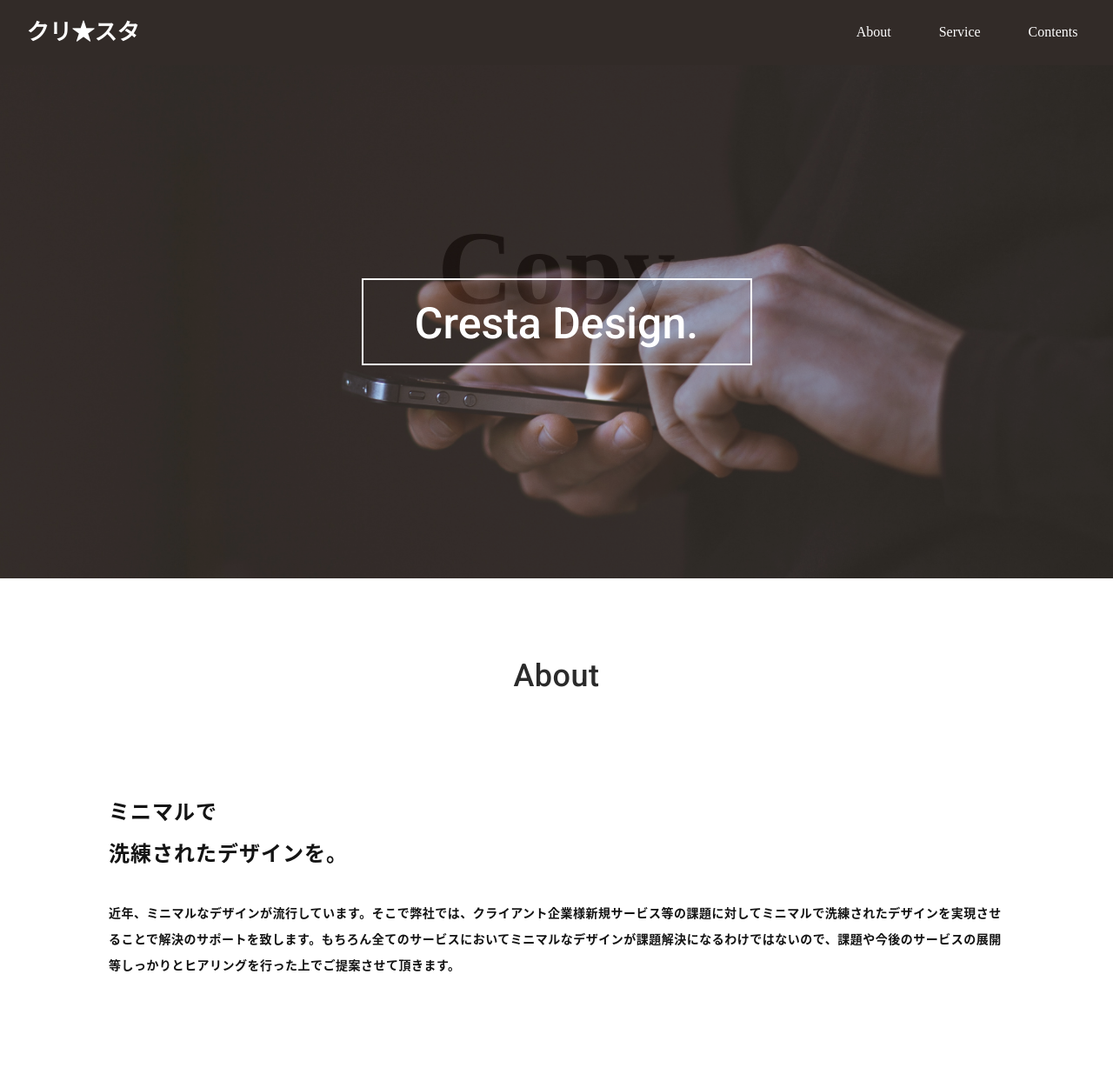
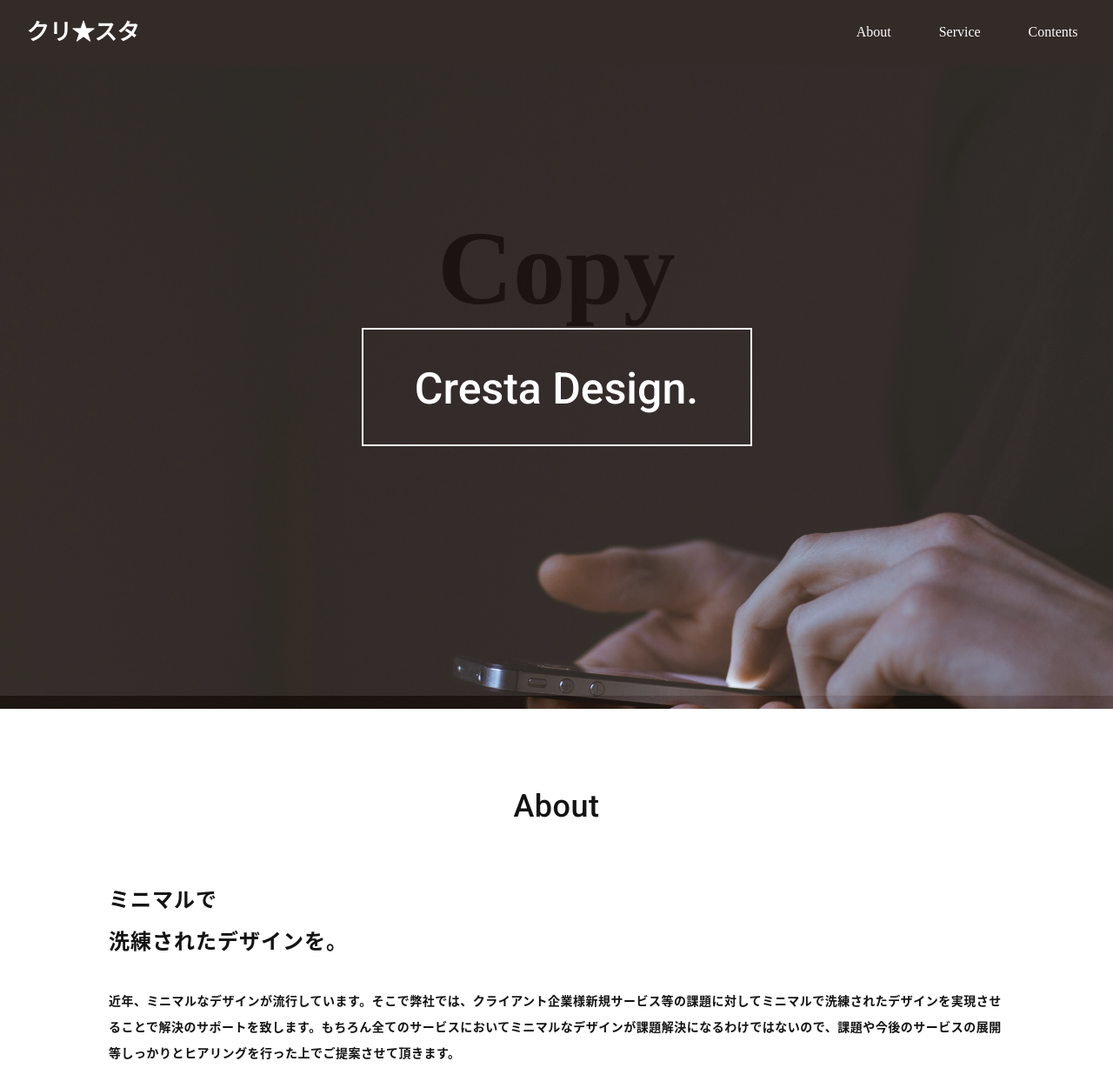
Before and after one commit to jorjue/cresta_comp, a plain HTML site: page index.html in a window 1280 px wide. Shown: the top 1228 px of the page at 87% size. Drawn offline with nearby package versions, Linux system fonts and the light colour scheme.

Commit message:
Add files via upload

```diff
--- a/css/styles.scss
+++ b/css/styles.scss
@@ -41,7 +41,7 @@ ul, ol {
   line-height: 24px;
   font-weight: normal;
   text-align: center;
-  padding-bottom: 119px;
+  padding-bottom: 70px;
   letter-spacing: 0.5px;
 }
 
@@ -243,7 +243,7 @@ header {
 
 .main-visual {
   height: 590px;
-  background-image: url(../img/gilles-lambert-pb_lF-1.png);
+  background-image: url(../img/fv-bgi-1.png);
   background-size: cover;
   background-position: center;
 
@@ -252,7 +252,7 @@ header {
     .main-title {
       font-family: Roboto;
       font-weight: normal;
-      font-size: 26pt;
+      font-size: 30px;
       text-align: center;
       color: white;
       border: 2px solid white;
@@ -270,12 +270,18 @@ header {
 
 @media (min-width: 852px) {
   .main-visual {
+    background-image: url(../img/fv-bgi.png);
+    background-position: center;
+    height: 740px;
 
     .container {
 
       .main-title {
         font-size: 50px;
         width: 449px;
+        height: 136px;
+        line-height: 136px;
+        top: 302px;
       }
     }
   }
@@ -366,6 +372,7 @@ header {
 
 @media (min-width: 852px) {
   .news-wrapper {
+    padding-bottom: 0;
 
     .container {
 
```
Also changed, not shown: css/styles.css, 1 other file.
